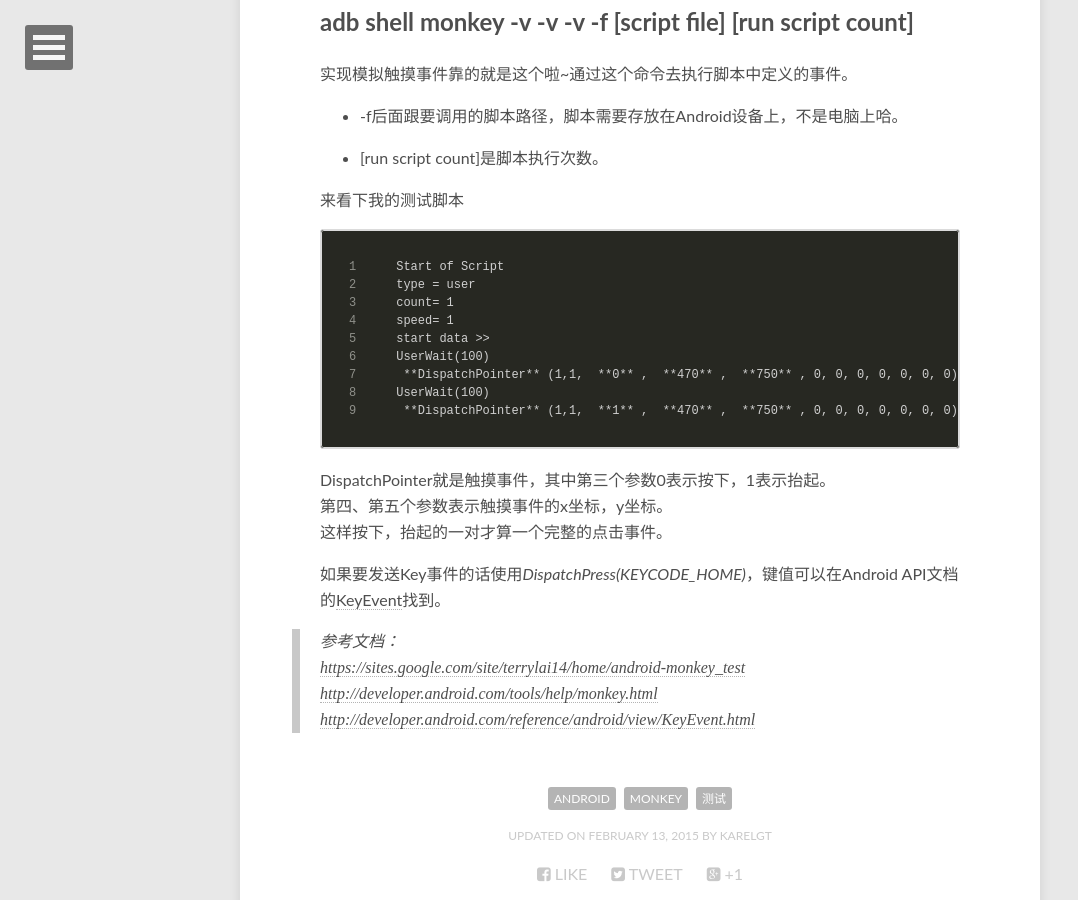
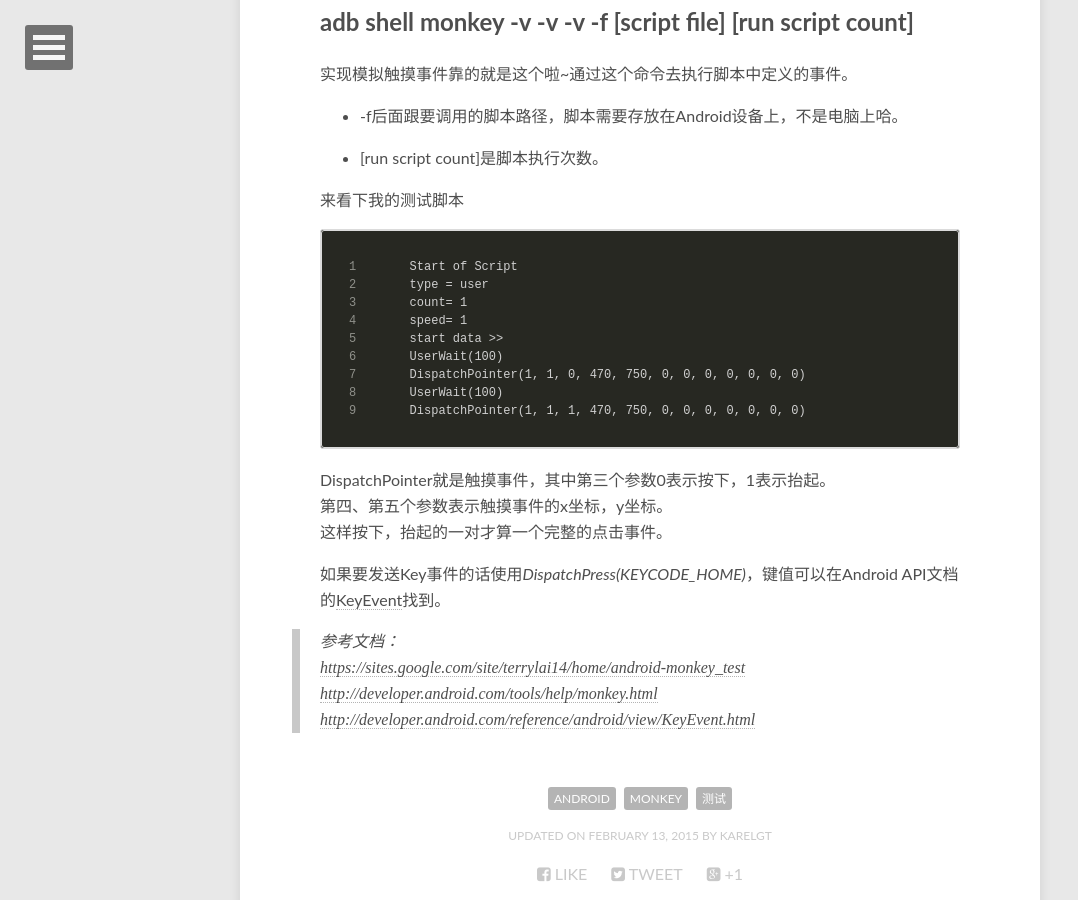
Before and after one commit to KarelGT/KarelGT.github.io, a Jekyll site: the page built from _posts/2015-02-13-Android Monkey自动化测试.md, in a window 1280 px wide and 900 px high, scrolled down 1025 px. Shown: the whole window, without its empty margins (0-1078 px from the left). Built offline with Jekyll 4.4.1, drawn with Linux system fonts in a browser that asks for light colours; some web fonts are replaced; comment, search, counter and statistics services are not loaded.

Commit message:
修改字体加粗的错误

```diff
--- a/_posts/2015-02-13-Android Monkey自动化测试.md
+++ b/_posts/2015-02-13-Android Monkey自动化测试.md
@@ -43,9 +43,9 @@
 	speed= 1
 	start data >>
 	UserWait(100)
-	 **DispatchPointer** (1,1,  **0** ,  **470** ,  **750** , 0, 0, 0, 0, 0, 0, 0)
+	DispatchPointer(1, 1, 0, 470, 750, 0, 0, 0, 0, 0, 0, 0)
 	UserWait(100)
-	 **DispatchPointer** (1,1,  **1** ,  **470** ,  **750** , 0, 0, 0, 0, 0, 0, 0)
+	DispatchPointer(1, 1, 1, 470, 750, 0, 0, 0, 0, 0, 0, 0)
 {% endraw %}
 
 DispatchPointer就是触摸事件，其中第三个参数0表示按下，1表示抬起。<br/>
```
